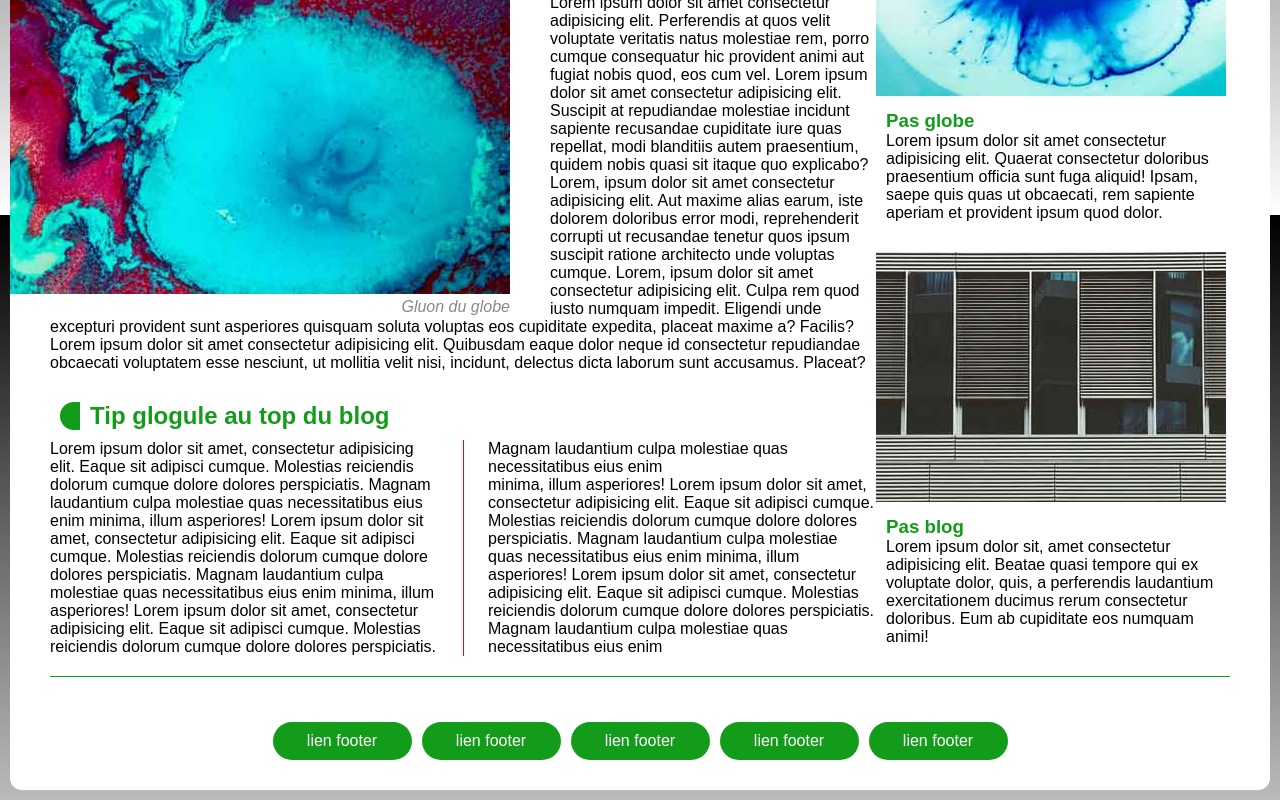
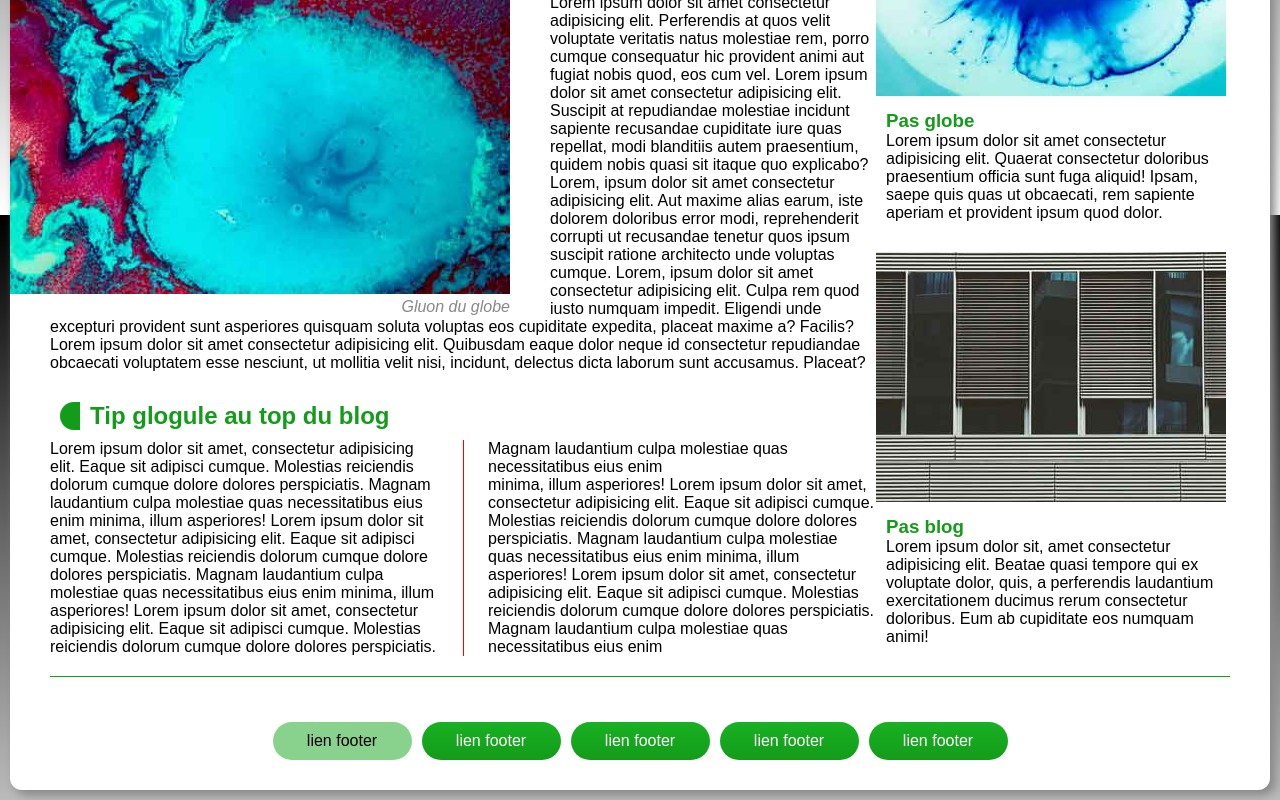
Before and after one commit to dassepascal/projet_globule, a plain HTML site: page index.html in a window 1280 px wide. In both pictures the pointer is over the link 342 px from the left and 1326 px from the top of the page. Shown: the part 585-1385 px from the top of the page. Drawn offline with Linux system fonts and the light colour scheme.

Commit message:
init ombre wrapper

```diff
--- a/css/style.css
+++ b/css/style.css
@@ -33,6 +33,7 @@ h1 {
   padding-left: 40px;
   border-radius: 12px;
   background: #fff;
+  box-shadow: 5px 5px 10px #888;
 
 }
 
@@ -268,17 +269,16 @@ figcaption {
   padding: 10px 18px;
   text-decoration: none;
   display: block;
-  background-color: #139c19;
+  background: linear-gradient(#19b123, #139c19);
 
 }
 
-/*.item-footer a:hover {
-  color: #fafafa;
+.item-footer a:hover {
+  background: rgba(21, 165, 29, 0.5);
+  color: #000;
+}
 
-  text-decoration: none;
-  background: linear-gradient(#19b123, #139c19);
 
-}*/
 /*aside*/
 
 
```
